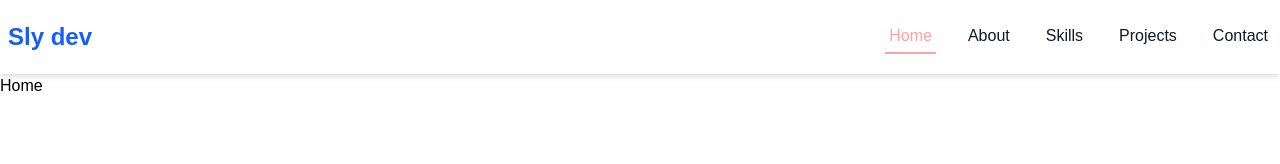
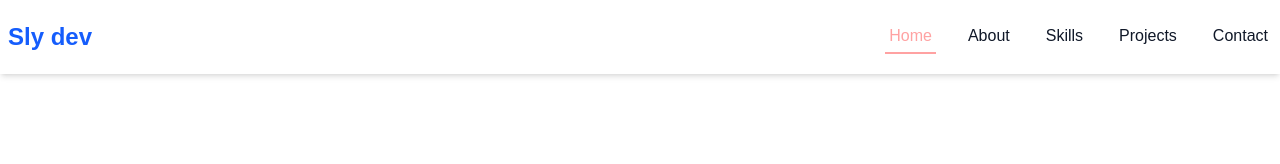
Before and after one commit to comfortmbah/multi-page-portfolio, a React (Vite) app: page / in a window 1280 px wide. Shown: the top 164 px of the page. Built offline with nearby package versions, Linux system fonts and the light colour scheme.

Commit message:
Import NavLink

```diff
--- a/src/pages/Home.jsx
+++ b/src/pages/Home.jsx
@@ -1,8 +1,8 @@
-
+import { NavLink } from "react-router-dom"
 
 const Home = () => {
   return (
-    <div>Home</div>
+    <div></div>
   )
 }
 
```
